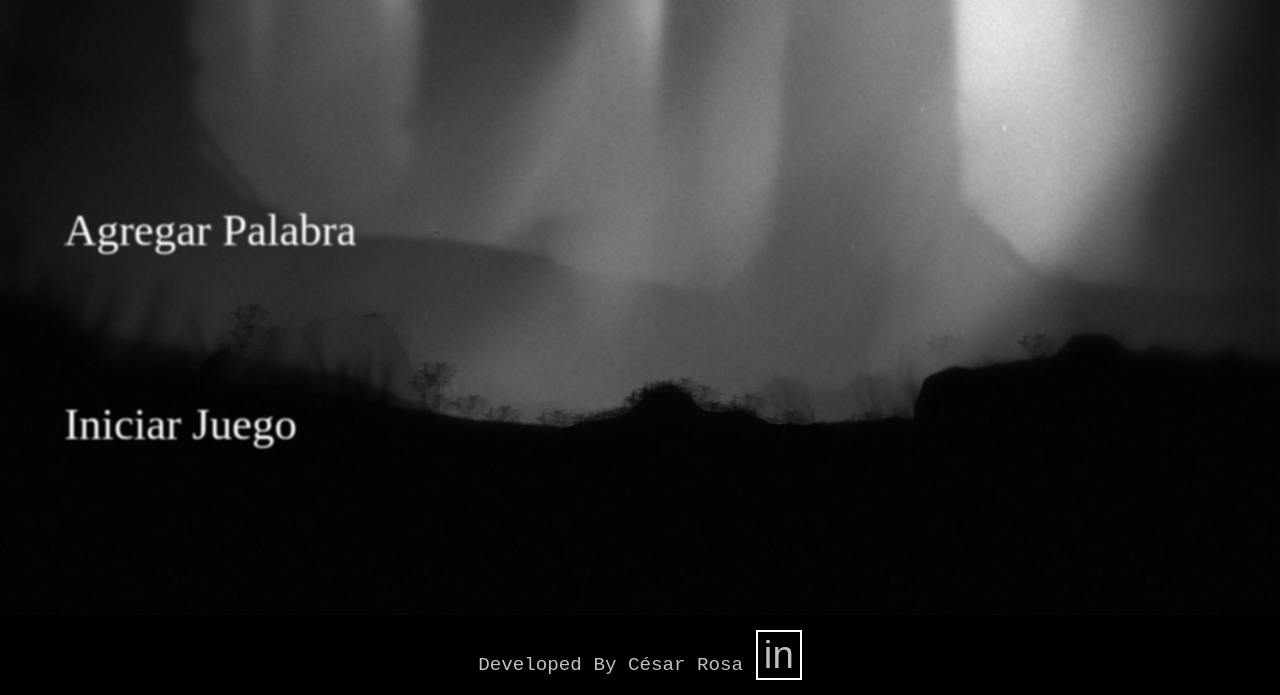
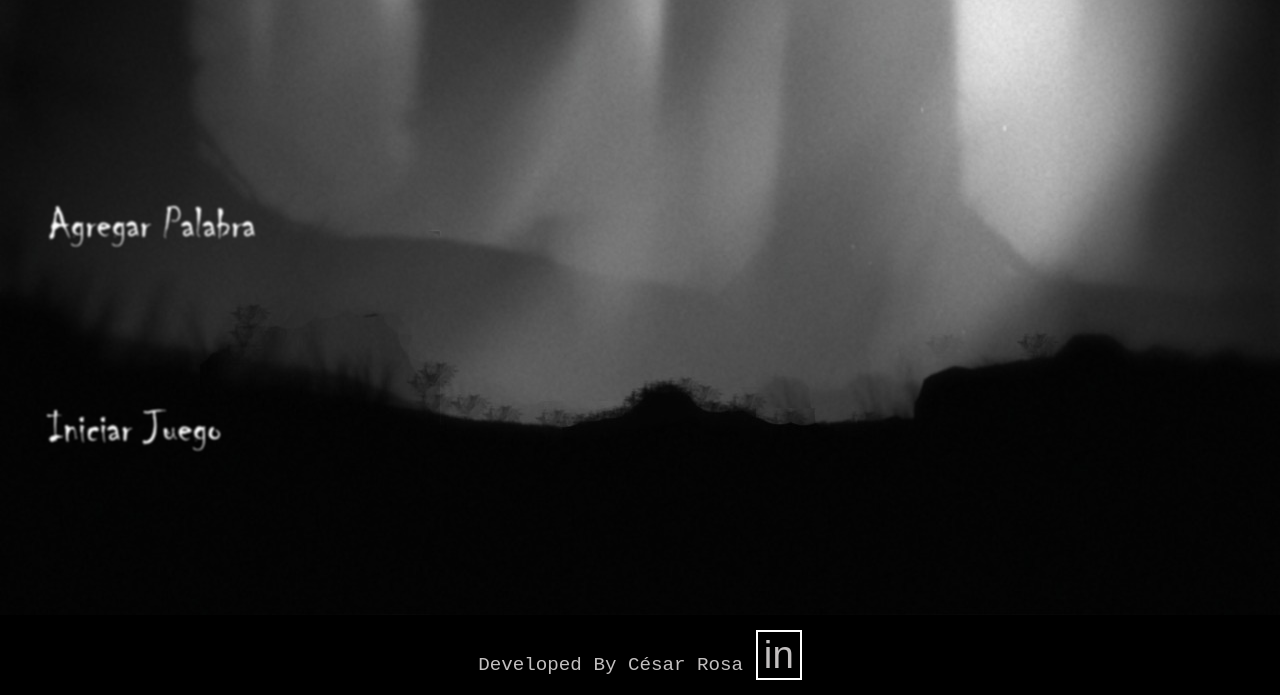
Before and after one commit to Cesareus/Challenge-02-Juego-Ahorcado, a plain HTML site: page principal.html in a window 1280 px wide. Shown: the part 105-800 px from the top of the page. Drawn offline with Linux system fonts and the light colour scheme.

Commit message:
Arreglo ubicación fuente

```diff
--- a/css/fuente.css
+++ b/css/fuente.css
@@ -1,4 +1,4 @@
-font-face{
-    font-family: "Chiller";
+@font-face{
+    font-family: Chiller;
     src: url(../fuente/CHILLER.TTF);
 }
--- a/css/index.css
+++ b/css/index.css
@@ -47,7 +47,7 @@
     background: none;
     border: none;
     color: white;
-    font-family:'Chiller';
+    font-family: Chiller;
     font-size: 4vw;
     filter: blur(1.2px);
     margin-bottom: 5vh;
```
